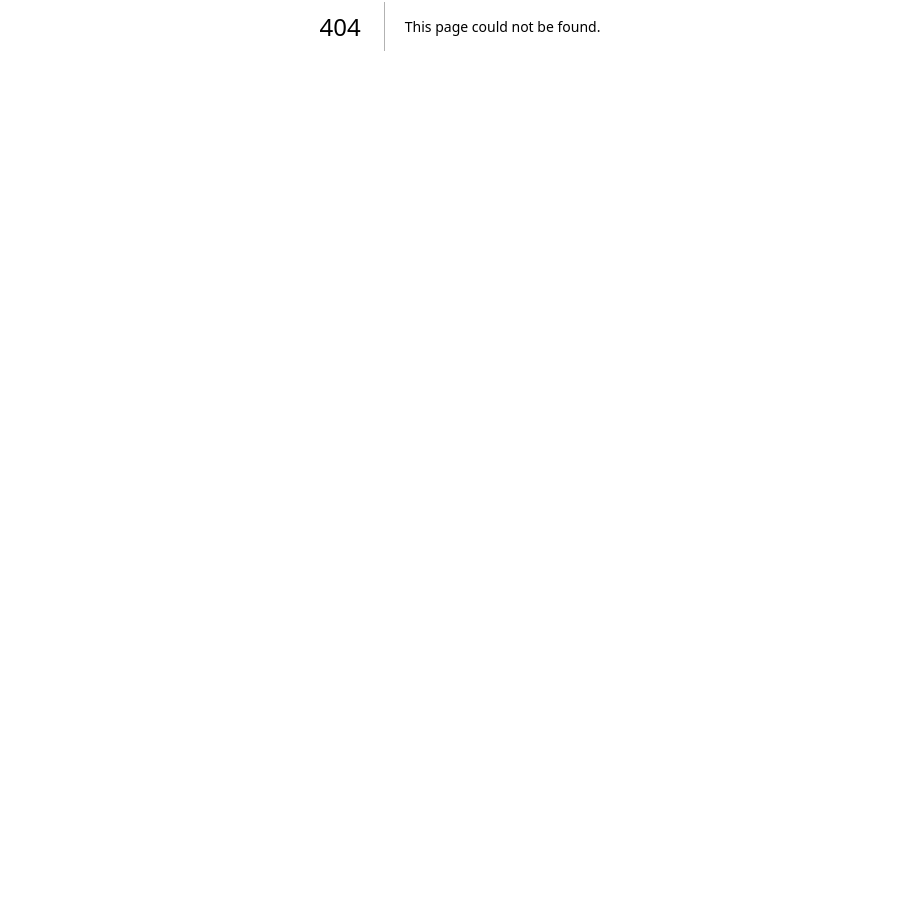
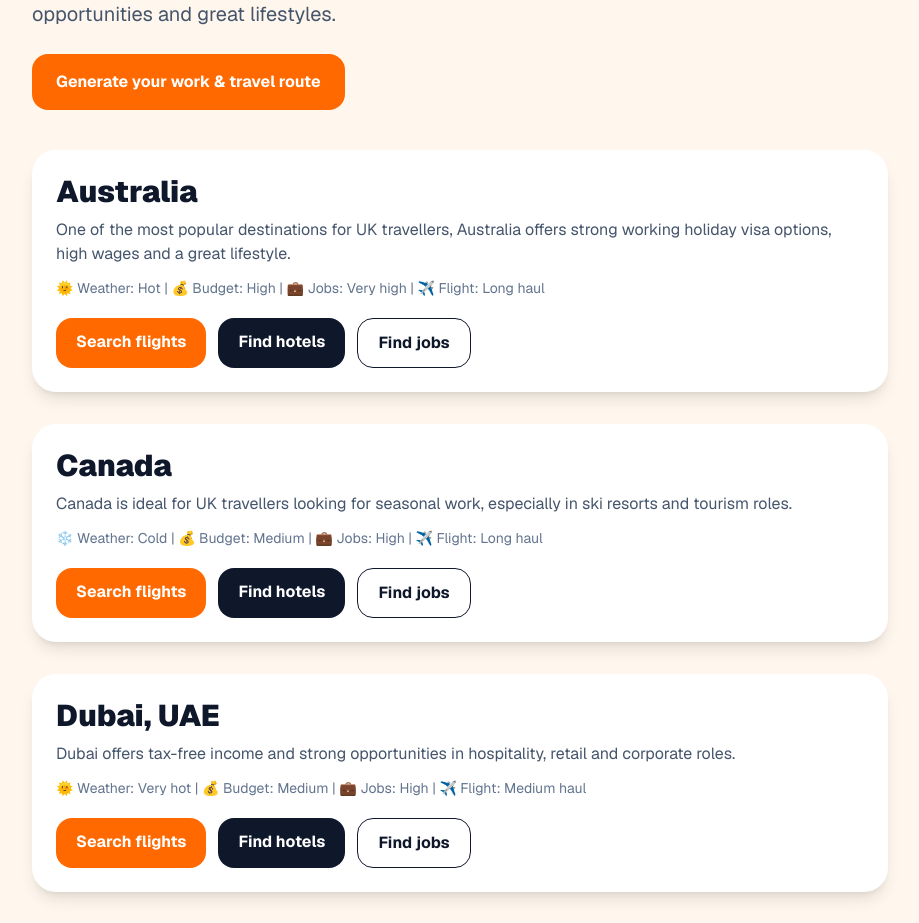
Before and after one commit to fabienproctor-tech/kuafu, a Next.js app: page /guides/best-countries-to-work-abroad-uk in a window 1280 px wide. Before the commit this address had no page. Shown: the part 374-1297 px from the top of the page, without its empty margins (180-1099 px from the left). Before the commit the page ends 800 px from the top, so only its background shows below. Built offline with nearby package versions, Linux system fonts and the light colour scheme.

Commit message:
Add work abroad guide

```diff
--- /dev/null
+++ b/app/guides/best-countries-to-work-abroad-uk/page.tsx
@@ -0,0 +1,242 @@
+import Header from "@/components/Header";
+import Footer from "@/components/Footer";
+import Link from "next/link";
+
+export const metadata = {
+  title: "Best Countries to Work Abroad for UK Travellers | Kuafu",
+  description:
+    "Discover the best countries for UK students and young professionals to work abroad. Find jobs, flights and accommodation with Kuafu.",
+};
+
+export default function WorkAbroadGuidePage() {
+  const faqSchema = {
+    "@context": "https://schema.org",
+    "@type": "FAQPage",
+    mainEntity: [
+      {
+        "@type": "Question",
+        name: "What are the best countries for UK citizens to work abroad?",
+        acceptedAnswer: {
+          "@type": "Answer",
+          text: "Popular countries include Australia, Canada, New Zealand, the UAE and parts of Europe due to strong job markets and accessible visa options.",
+        },
+      },
+      {
+        "@type": "Question",
+        name: "Can UK students work abroad?",
+        acceptedAnswer: {
+          "@type": "Answer",
+          text: "Yes, UK students can work abroad through working holiday visas, internships or seasonal roles depending on the country.",
+        },
+      },
+      {
+        "@type": "Question",
+        name: "Do I need a visa to work abroad?",
+        acceptedAnswer: {
+          "@type": "Answer",
+          text: "In most cases, yes. Visa requirements depend on the country and type of work, so it is important to check official government guidance.",
+        },
+      },
+    ],
+  };
+
+  return (
+    <main className="min-h-screen bg-orange-50">
+      <Header />
+
+      <script
+        type="application/ld+json"
+        dangerouslySetInnerHTML={{ __html: JSON.stringify(faqSchema) }}
+      />
+
+      <article className="mx-auto max-w-4xl px-5 py-16">
+        <p className="font-black uppercase tracking-widest text-orange-600">
+          Kuafu Guide
+        </p>
+
+        <h1 className="mt-2 text-5xl font-black text-slate-950">
+          Best countries to work abroad from the UK
+        </h1>
+
+        <p className="mt-5 text-xl leading-8 text-slate-600">
+          Working abroad is one of the best ways to travel, earn money and gain
+          life experience. Whether you are a student, graduate or young
+          professional, these countries offer strong job opportunities and
+          great lifestyles.
+        </p>
+
+        {/* INTRO CTA */}
+        <div className="mt-6">
+          <Link
+            href="/route-generator"
+            className="inline-block rounded-2xl bg-orange-500 hover:bg-orange-600 px-6 py-4 font-bold text-white"
+          >
+            Generate your work & travel route
+          </Link>
+        </div>
+
+        {/* DESTINATIONS */}
+        <section className="mt-10 space-y-8">
+
+          {/* Australia */}
+          <div className="rounded-3xl bg-white p-6 shadow-lg">
+            <h2 className="text-3xl font-black">Australia</h2>
+            <p className="mt-2 text-slate-600">
+              One of the most popular destinations for UK travellers, Australia
+              offers strong working holiday visa options, high wages and a great lifestyle.
+            </p>
+
+            <p className="mt-3 text-sm text-slate-500">
+              🌞 Weather: Hot | 💰 Budget: High | 💼 Jobs: Very high | ✈️ Flight: Long haul
+            </p>
+
+            <div className="mt-5 flex gap-3 flex-wrap">
+              <Link href="/search?destination=Australia" className="rounded-2xl bg-orange-500 px-5 py-3 font-bold text-white">
+                Search flights
+              </Link>
+              <Link href="/search?destination=Australia" className="rounded-2xl bg-slate-900 px-5 py-3 font-bold text-white">
+                Find hotels
+              </Link>
+              <Link href="/search?destination=Australia" className="rounded-2xl border px-5 py-3 font-bold">
+                Find jobs
+              </Link>
+            </div>
+          </div>
+
+          {/* Canada */}
+          <div className="rounded-3xl bg-white p-6 shadow-lg">
+            <h2 className="text-3xl font-black">Canada</h2>
+            <p className="mt-2 text-slate-600">
+              Canada is ideal for UK travellers looking for seasonal work,
+              especially in ski resorts and tourism roles.
+            </p>
+
+            <p className="mt-3 text-sm text-slate-500">
+              ❄️ Weather: Cold | 💰 Budget: Medium | 💼 Jobs: High | ✈️ Flight: Long haul
+            </p>
+
+            <div className="mt-5 flex gap-3 flex-wrap">
+              <Link href="/search?destination=Canada" className="rounded-2xl bg-orange-500 px-5 py-3 font-bold text-white">
+                Search flights
+              </Link>
+              <Link href="/search?destination=Canada" className="rounded-2xl bg-slate-900 px-5 py-3 font-bold text-white">
+                Find hotels
+              </Link>
+              <Link href="/search?destination=Canada" className="rounded-2xl border px-5 py-3 font-bold">
+                Find jobs
+              </Link>
+            </div>
+          </div>
+
+          {/* UAE */}
+          <div className="rounded-3xl bg-white p-6 shadow-lg">
+            <h2 className="text-3xl font-black">Dubai, UAE</h2>
+            <p className="mt-2 text-slate-600">
+              Dubai offers tax-free income and strong opportunities in hospitality,
+              retail and corporate roles.
+            </p>
+
+            <p className="mt-3 text-sm text-slate-500">
+              🌞 Weather: Very hot | 💰 Budget: Medium | 💼 Jobs: High | ✈️ Flight: Medium haul
+            </p>
+
+            <div className="mt-5 flex gap-3 flex-wrap">
+              <Link href="/search?destination=Dubai" className="rounded-2xl bg-orange-500 px-5 py-3 font-bold text-white">
+                Search flights
+              </Link>
+              <Link href="/search?destination=Dubai" className="rounded-2xl bg-slate-900 px-5 py-3 font-bold text-white">
+                Find hotels
+              </Link>
+              <Link href="/search?destination=Dubai" className="rounded-2xl border px-5 py-3 font-bold">
+                Find jobs
+              </Link>
+            </div>
+          </div>
+
+          {/* Europe */}
+          <div className="rounded-3xl bg-white p-6 shadow-lg">
+            <h2 className="text-3xl font-black">Spain & Europe</h2>
+            <p className="mt-2 text-slate-600">
+              Europe offers easier access for UK travellers, with opportunities
+              in hospitality, tourism and remote work.
+            </p>
+
+            <p className="mt-3 text-sm text-slate-500">
+              🌞 Weather: Warm | 💰 Budget: Low–Medium | 💼 Jobs: Medium | ✈️ Flight: Short haul
+            </p>
+
+            <div className="mt-5 flex gap-3 flex-wrap">
+              <Link href="/search?destination=Spain" className="rounded-2xl bg-orange-500 px-5 py-3 font-bold text-white">
+                Search flights
+              </Link>
+              <Link href="/search?destination=Spain" className="rounded-2xl bg-slate-900 px-5 py-3 font-bold text-white">
+                Find hotels
+              </Link>
+              <Link href="/search?destination=Spain" className="rounded-2xl border px-5 py-3 font-bold">
+                Find jobs
+              </Link>
+            </div>
+          </div>
+
+        </section>
+
+        {/* CTA */}
+        <section className="mt-12 rounded-3xl bg-white p-6 shadow-lg text-center">
+          <h2 className="text-3xl font-black">
+            Start planning your work abroad journey
+          </h2>
+
+          <p className="mt-3 text-slate-600">
+            Use Kuafu to find flights, accommodation and jobs in one place.
+          </p>
+
+          <div className="mt-6">
+            <Link
+              href="/search"
+              className="rounded-2xl bg-orange-500 px-6 py-4 font-bold text-white"
+            >
+              Start searching
+            </Link>
+          </div>
+        </section>
+
+        {/* FAQ */}
+        <section className="mt-12 rounded-3xl bg-white p-6 shadow-lg">
+          <h2 className="text-3xl font-black">FAQs</h2>
+
+          <div className="mt-6 space-y-5">
+            <div>
+              <h3 className="text-xl font-black">
+                What are the best countries for UK citizens to work abroad?
+              </h3>
+              <p className="mt-2 text-slate-600">
+                Popular countries include Australia, Canada, New Zealand, the UAE and parts of Europe.
+              </p>
+            </div>
+
+            <div>
+              <h3 className="text-xl font-black">
+                Can UK students work abroad?
+              </h3>
+              <p className="mt-2 text-slate-600">
+                Yes, through working holiday visas, internships or seasonal jobs.
+              </p>
+            </div>
+
+            <div>
+              <h3 className="text-xl font-black">
+                Do I need a visa to work abroad?
+              </h3>
+              <p className="mt-2 text-slate-600">
+                In most cases yes, depending on the country and type of work.
+              </p>
+            </div>
+          </div>
+        </section>
+
+      </article>
+
+      <Footer />
+    </main>
+  );
+}
```
